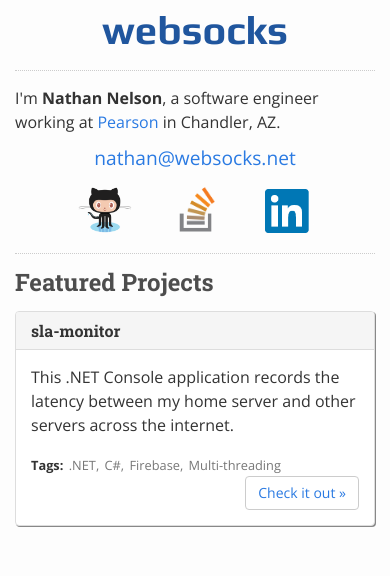
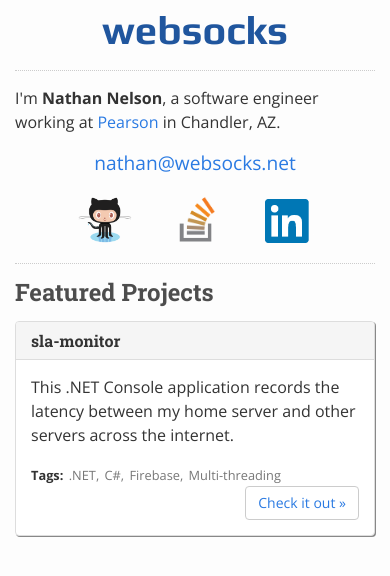
Before and after one commit to osidenate/websocks.net, a Jekyll site: the page built from index.html, in a window 390 px wide. Shown: the top 576 px of the page. Built offline with Jekyll 4.4.1, drawn with Linux system fonts in a browser that asks for light colours; nearby versions of some CDN libraries; library files that are not in the unit come from our copies.

Commit message:
Minor nav styling updates for mobile

```diff
--- a/_sass/_nav.scss
+++ b/_sass/_nav.scss
@@ -46,11 +46,10 @@ nav {
     }
 
     .vcard {
-      margin-bottom: 5px;
+      margin-bottom: 10px;
     }
 
     ul.contact {
-      //margin-bottom: 10px;
       text-align: center;
       font-size: 1.2em;
 
@@ -61,7 +60,7 @@ nav {
       li.mail {
         display: block;
         text-align: center;
-        margin-bottom: 5px;
+        margin-bottom: 10px;
       }
 
       .navicon {
@@ -73,6 +72,7 @@ nav {
         margin-left: 15px;
         margin-right: 15px;
         border: 1px solid transparent;
+        border-radius: 3px;
       }
 
       .navicon:hover {
```
